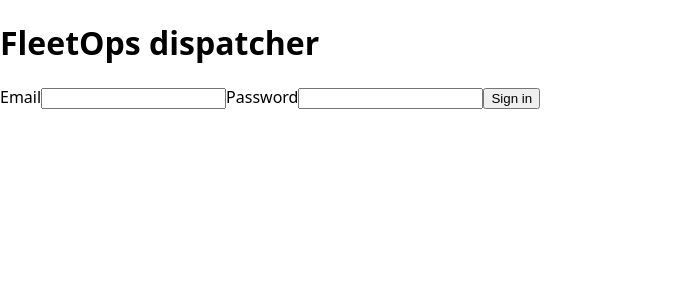
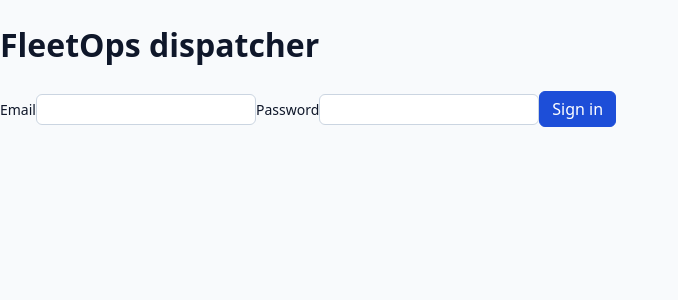
Before and after one commit to 38AI61/fleetops, a React (Vite) app in the folder apps/web/: page /login in a window 1280 px wide. Shown: the top 300 px of the page, without its empty margins (0-678 px from the left). Built offline with nearby package versions, Linux system fonts and the light colour scheme; no server answers.

Commit message:
Style web tokens and shared elements

```diff
--- a/apps/web/src/styles.css
+++ b/apps/web/src/styles.css
@@ -1,23 +1,191 @@
+/* tokens (GF-357) */
+:root {
+  --color-bg: #f8fafc;
+  --color-surface: #ffffff;
+  --color-border: #e2e8f0;
+  --color-border-strong: #cbd5e1;
+  --color-text: #0f172a;
+  --color-text-muted: #64748b;
+  --color-accent: #1d4ed8;
+  --color-accent-hover: #1e40af;
+  --color-danger: #b91c1c;
+  --color-danger-bg: #fef2f2;
+  --color-warning-bg: #fef3c7;
+  --color-warning-text: #92400e;
+  --color-disabled-bg: #e2e8f0;
+  --color-disabled-text: #94a3b8;
+  --space-1: 4px;
+  --space-2: 8px;
+  --space-3: 12px;
+  --space-4: 16px;
+  --space-5: 24px;
+  --space-6: 32px;
+  --text-sm: 0.875rem;
+  --text-md: 1rem;
+  --text-lg: 1.125rem;
+  --text-xl: 1.5rem;
+  --font-sans: system-ui, -apple-system, "Segoe UI", Roboto, sans-serif;
+  --radius: 6px;
+  --shadow-card: 0 2px 8px rgb(15 23 42 / 0.12);
+}
+
+/* shared */
 html,
 body,
 #root {
   height: 100%;
   margin: 0;
-  font-family: system-ui, sans-serif;
+  font-family: var(--font-sans);
+  font-size: var(--text-md);
+  line-height: 1.5;
+  color: var(--color-text);
+  background: var(--color-bg);
+}
+
+a {
+  color: var(--color-accent);
+}
+
+a:hover {
+  color: var(--color-accent-hover);
+}
+
+.title {
+  font-size: var(--text-xl);
+  font-weight: 600;
+}
+
+.hint {
+  margin: var(--space-1) 0;
+  font-size: var(--text-sm);
+  color: var(--color-text-muted);
+}
+
+.error {
+  margin: var(--space-2) 0;
+  font-size: var(--text-sm);
+  color: var(--color-danger);
+}
+
+label {
+  font-size: var(--text-sm);
+  color: var(--color-text);
+}
+
+input:not([type="checkbox"]):not([type="radio"]),
+select,
+textarea {
+  font: inherit;
+  padding: var(--space-1) var(--space-2);
+  border: 1px solid var(--color-border-strong);
+  border-radius: var(--radius);
+  background: var(--color-surface);
+  color: var(--color-text);
+  transition: border-color 150ms;
+}
+
+button {
+  font: inherit;
+  min-height: 36px;
+  padding: var(--space-1) var(--space-3);
+  border: 1px solid var(--color-border-strong);
+  border-radius: var(--radius);
+  background: var(--color-surface);
+  color: var(--color-text);
+  cursor: pointer;
+  transition: background-color 150ms, border-color 150ms, color 150ms;
+}
+
+button:hover {
+  border-color: var(--color-accent);
+  color: var(--color-accent);
+}
+
+button[type="submit"],
+button.primary {
+  border-color: var(--color-accent);
+  background: var(--color-accent);
+  color: #ffffff;
+}
+
+button[type="submit"]:hover,
+button.primary:hover {
+  border-color: var(--color-accent-hover);
+  background: var(--color-accent-hover);
+  color: #ffffff;
+}
+
+button:disabled,
+button:disabled:hover {
+  border-color: var(--color-disabled-bg);
+  background: var(--color-disabled-bg);
+  color: var(--color-disabled-text);
+  cursor: not-allowed;
+}
+
+a:focus-visible,
+button:focus-visible,
+input:focus-visible,
+select:focus-visible,
+textarea:focus-visible,
+[tabindex]:focus-visible {
+  outline: 2px solid var(--color-accent);
+  outline-offset: 2px;
+}
+
+table {
+  width: 100%;
+  border-collapse: collapse;
+  background: var(--color-surface);
+}
+
+th,
+td {
+  padding: var(--space-2) var(--space-3);
+  border-bottom: 1px solid var(--color-border);
+  text-align: left;
+  vertical-align: middle;
+}
+
+th {
+  font-size: var(--text-sm);
+  font-weight: 600;
+  color: var(--color-text-muted);
+  background: var(--color-bg);
+}
+
+td {
+  font-variant-numeric: tabular-nums;
+}
+
+tbody tr:hover {
+  background: #f1f5f9;
+}
+
+.topbar {
+  display: flex;
+  flex-wrap: wrap;
+  align-items: center;
+  justify-content: space-between;
+  gap: var(--space-2) var(--space-4);
+  padding: var(--space-2) var(--space-4);
+  background: var(--color-surface);
+  border-bottom: 1px solid var(--color-border);
+}
+
+.topbar a {
+  font-size: var(--text-sm);
+  font-weight: 500;
+}
+
+.topbar button {
+  font-size: var(--text-sm);
 }
 
 .map-page {
   display: flex;
   flex-direction: column;
   height: 100%;
-}
-
-.topbar {
-  display: flex;
-  align-items: center;
-  justify-content: space-between;
-  padding: 0.5rem 1rem;
-  border-bottom: 1px solid #d1d5db;
 }
 
 .map-canvas {
@@ -28,8 +196,9 @@ body,
 
 .banner {
   margin: 0;
-  padding: 0.5rem 1rem;
-  background: #fef3c7;
+  padding: var(--space-2) var(--space-4);
+  background: var(--color-warning-bg);
+  color: var(--color-warning-text);
 }
 
 .vehicle-card {
@@ -37,11 +206,11 @@ body,
   top: 4rem;
   right: 1rem;
   width: 18rem;
-  padding: 1rem;
-  background: #ffffff;
-  border: 1px solid #d1d5db;
-  border-radius: 6px;
-  box-shadow: 0 2px 8px rgb(0 0 0 / 0.15);
+  padding: var(--space-4);
+  background: var(--color-surface);
+  border: 1px solid var(--color-border);
+  border-radius: var(--radius);
+  box-shadow: var(--shadow-card);
   z-index: 1;
 }
 
@@ -52,7 +221,7 @@ body,
 }
 
 .vehicle-card h2 {
-  font-size: 1rem;
+  font-size: var(--text-lg);
   margin: 0;
 }
 
@@ -60,12 +229,12 @@ body,
   display: grid;
   grid-template-columns: auto 1fr;
   gap: 0.25rem 0.75rem;
-  margin: 0.75rem 0;
-  font-size: 0.875rem;
+  margin: var(--space-3) 0;
+  font-size: var(--text-sm);
 }
 
 .vehicle-card dt {
-  color: #6b7280;
+  color: var(--color-text-muted);
 }
 
 .vehicle-card dd {
@@ -74,7 +243,7 @@ body,
 
 .stale-badge {
   display: inline-block;
-  padding: 0.125rem 0.5rem;
+  padding: 0.125rem var(--space-2);
   border-radius: 4px;
   background: #9ca3af;
   color: #ffffff;
@@ -82,14 +251,14 @@ body,
 }
 
 .note {
-  margin: 0.5rem 0;
-  font-size: 0.875rem;
-  color: #6b7280;
+  margin: var(--space-2) 0;
+  font-size: var(--text-sm);
+  color: var(--color-text-muted);
 }
 
 .ws-badge {
-  font-size: 0.875rem;
-  padding: 0.125rem 0.5rem;
+  font-size: var(--text-sm);
+  padding: 0.125rem var(--space-2);
   border: 1px solid #9ca3af;
   border-radius: 4px;
 }
```
